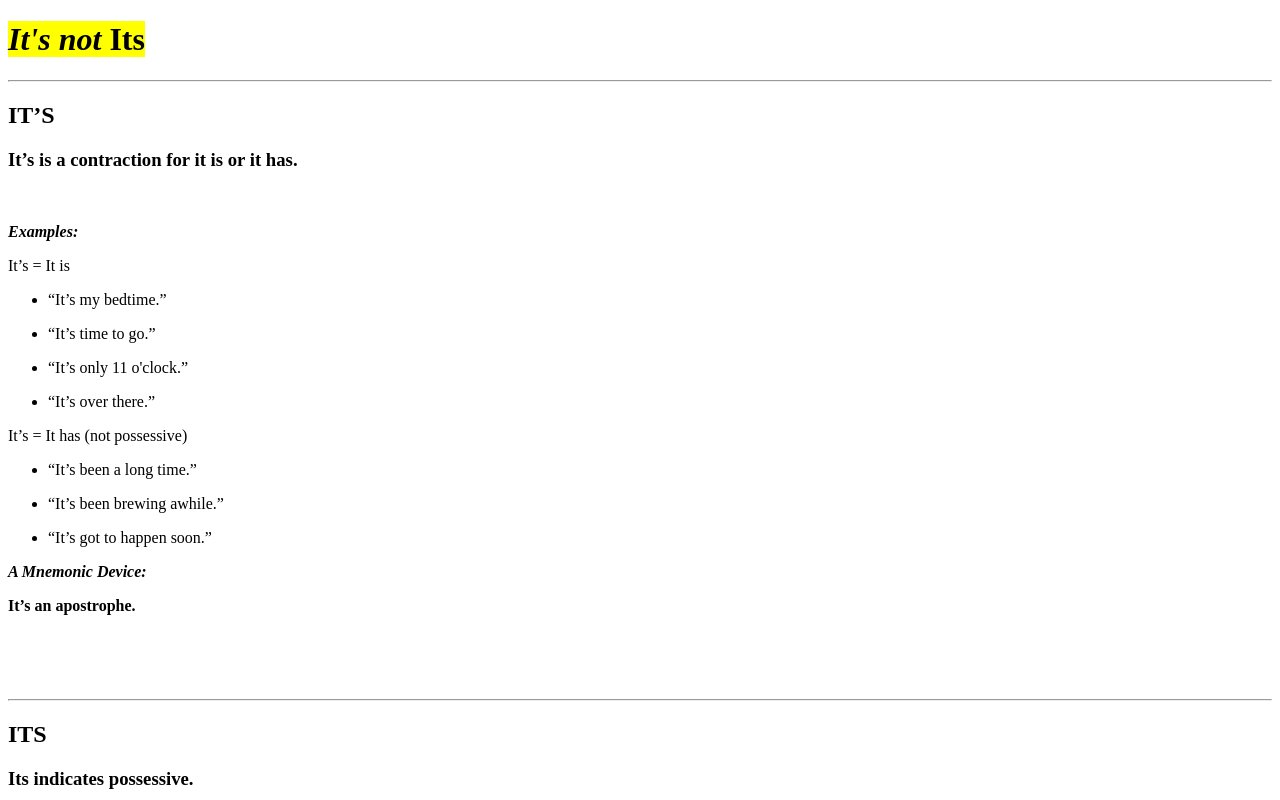
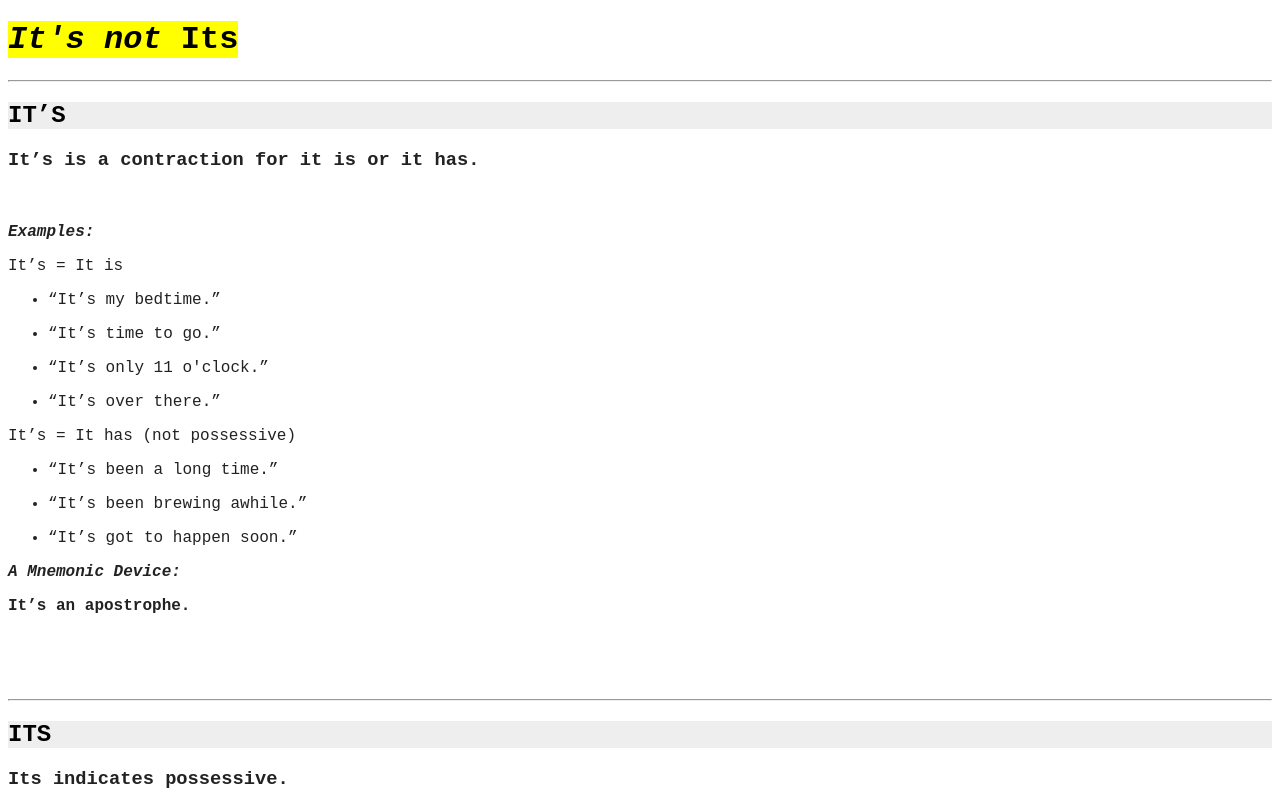
Before and after one commit to B34RD-E-B0Y/Land-of-Lando, a plain HTML site: page text.html in a window 1280 px wide. Shown: the top 800 px of the page. Drawn offline with Linux system fonts and the light colour scheme.

Commit message:
Add files via upload

```diff
--- a/text.html
+++ b/text.html
@@ -5,6 +5,18 @@
 <head>
   <meta charset="utf-8">
   <title>my index page</title>
+  <style>
+	body {
+		font-family:'Courier New', Courier, monospace;
+		color: #222;
+	}
+
+
+	h2 {
+		color: #000;
+		background: #eee;
+	}
+  </style>
 </head>
 
 <body>
```
